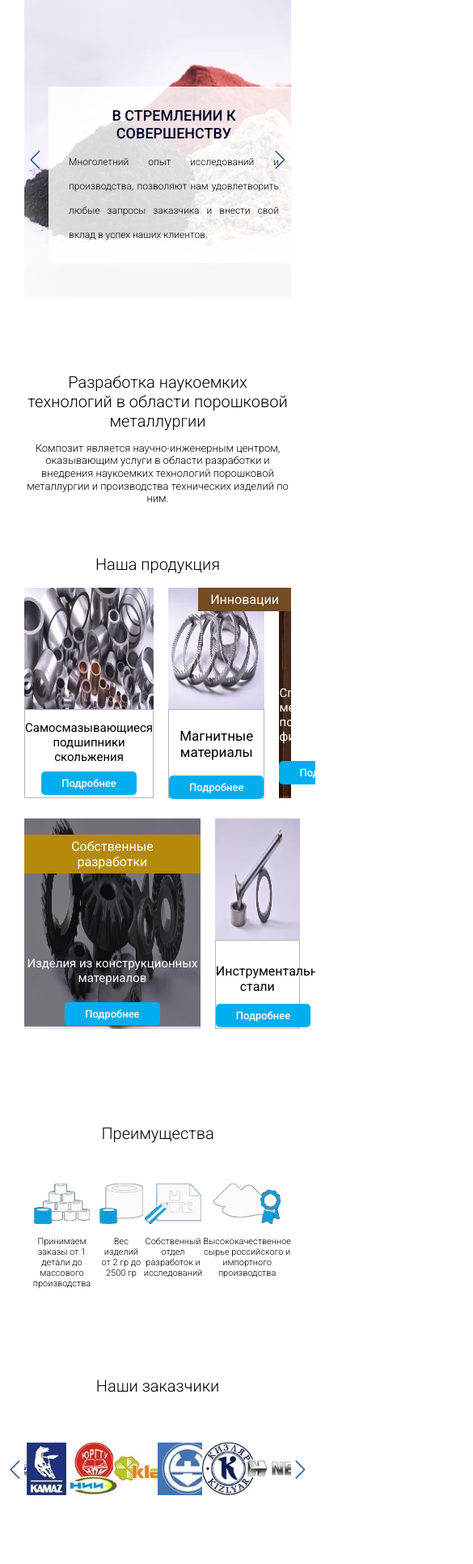
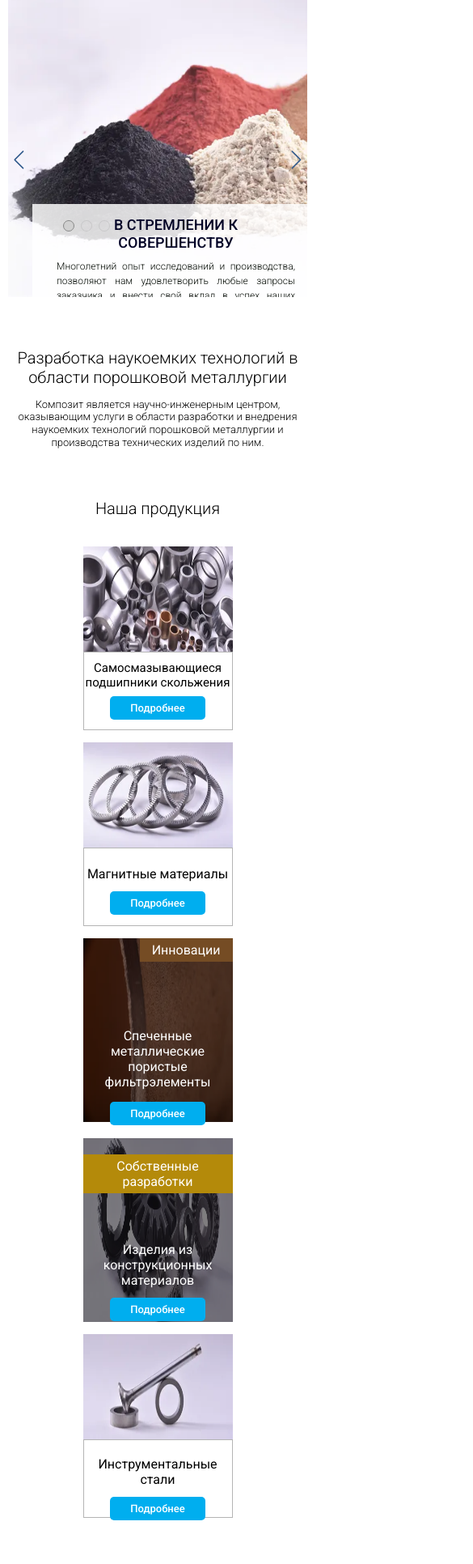
Before and after one commit to IvanVerushkin/ADM-test, a website: page ADM/app/index.html in a window 390 px wide. Shown: the part 68-2000 px from the top of the page at 81% size, 585 px wide, since content can reach past the window. Drawn offline with nearby package versions, Linux system fonts and the light colour scheme.

Commit message:
30.10 do adaptave

```diff
--- a/ADM/app/index.html
+++ b/ADM/app/index.html
@@ -112,8 +112,7 @@
             <section class="paragraph">
                <div class="container">
                   <div class="paragraph__inner">
-                     <h1 class="paragraph__title">Разработка наукоемких технологий в области
-                        порошковой металлургии
+                     <h1 class="paragraph__title">Разработка наукоемких технологий в области порошковой металлургии
                      </h1>
                      <p class="paragraph__descr">Композит является научно-инженерным центром, оказывающим услуги в области разработки и внедрения наукоемких технологий
                         порошковой металлургии и производства технических изделий по ним.
@@ -177,7 +176,7 @@
                                  <div class="production__background"></div>
                               </div>
                               <div class="production__item-content production__item-content--4">
-                                 <h3 class="production__item-title production__item-title--3">
+                                 <h3 class="production__item-title production__item-title--5">
                                     Изделия из конструкционных материалов
                                  </h3>
                                  <a class="production__item-btn" href="#">Подробнее</a>
@@ -293,10 +292,10 @@
             <div class="container">
                <div class="footer__inner">
 
-                  <div class="footer__item">
+                  <div class="footer__item footer__item--1">
                      <div class="footer__item-content-big">
                         <div class="logotype">
-                           <a class="logotype__link" href="#">KOMPOZIT</a>
+                           <a class="logotype__link footer-logotype__link" href="#">KOMPOZIT</a>
                            <span class="logotype__descr">Scientific and production enterprise</span>
                         </div>
                         <div class="footer__socials">
@@ -332,7 +331,7 @@
                         <a class="footer__link" href="#">Продукция</a>
                      </div>
                   </div>
-                  <div class="footer__item">
+                  <div class="footer__item footer__item--2">
                      <div class="footer__item-content-big">
                         <div class="footer__item-content-links">
                            <a class="footer__link" href="#">порошковая металлургия</a>
--- a/ADM/app/js/main.js
+++ b/ADM/app/js/main.js
@@ -40,6 +40,11 @@ let Myswiper2 = new Swiper('.customers__container', {
         nextEl: '.customers-button-next',
         prevEl: '.customers-button-prev',
     },
+    breakpoints: {
+        480: {
+            slidesPerView: 4,
+        }
+    },
     // autoplay: {
     //     stopOnLastSlide: false,
     //     disableOnInteraction: false
--- a/ADM/app/scss/style.scss
+++ b/ADM/app/scss/style.scss
@@ -51,7 +51,6 @@ body {
    max-width: 1200px;
    padding: 0 30px;
    margin: 0 auto;
-   background-color: #fff;
    overflow-x: hidden;
 }
 
@@ -61,6 +60,7 @@ body {
       justify-content: space-between;
       align-items: center;
       height: 85px;
+      overflow: hidden;
       z-index: 4;
    }
    &__nav {
@@ -333,6 +333,10 @@ body {
          &--4 {
             margin-top: 28px;
          }
+         &--5 {
+            font-size: 20px;
+            color: #fff;
+         }
       }
       &-btn {
          padding: 8px 35px;
@@ -368,7 +372,7 @@ body {
    &__background {
       position: absolute;
       width: 100%;
-      height: 99%;
+      height: 100%;
       top: 0;
       bottom: 0;
       z-index: 2;
@@ -451,15 +455,15 @@ body {
    &__inner {
       display: grid;
       grid-template-columns: 1fr 1fr 1fr 1fr;
-      height: 180px;
       align-content: center;
+      padding-top: 55px;
+      padding-bottom: 30px;
    }
    &__item {
       display: flex;
       flex-direction: column;
       justify-self: center;
       justify-content: space-between;
-      height: 100px;
       & a {
          display: block;
       }
@@ -491,6 +495,7 @@ body {
    &__socials {
       &-list {
          padding: 0;
+         margin: 0;
       }
       &-pnt {
          display: inline-block;
@@ -520,7 +525,9 @@ body {
       }
    }
 }
-
+.footer-logotype__link {
+   line-height: 1;
+}
 .footer__link:first-child,
 .footer__phone:first-child {
    margin-bottom: 12px;
@@ -547,8 +554,15 @@ body {
    .customers__title {
       font-size: 32px;
    }
+   .paragraph__inner {
+      margin-bottom: 40px;
+   }
    .benefits__image {
       height: 90px;
+   }
+   .footer__inner {
+      padding-top: 40px;
+      padding-bottom: 25px;
    }
 }
 
@@ -614,6 +628,9 @@ body {
          max-height: 75px;
       }
    }
+   .footer__inner {
+      padding-top: 30px;
+   }
    .footer__phone,
    .footer__link {
       font-size: 14px;
@@ -639,6 +656,9 @@ body {
    .swiper-arrows {
       position: relative;
       bottom: 195px;
+   }
+   .slider-conteiner {
+      margin-bottom: 70px;
    }
    .text-box {
       top: 110px;
@@ -667,9 +687,13 @@ body {
       }
       &--3 {
          font-size: 17px;
+         margin-bottom: 28px;
       }
       &--4 {
          font-size: 16px;
+      }
+      &--5 {
+         margin-bottom: 16px;
       }
    }
    .paragraph__title,
@@ -716,6 +740,7 @@ body {
 
 @media (max-width: 768px) {
    .header {
+      position: relative;
       &__burger {
          display: block;
          position: relative;
@@ -786,7 +811,7 @@ body {
             visibility: visible;
          }
          &-item {
-            height: 30px;
+            height: 20px;
             margin: 0;
          }
          &-list {
@@ -809,7 +834,7 @@ body {
       font-size: 22px;
    }
    .nav-menu {
-      top: 72px;
+      top: 31px;
       &__list {
          padding: 15px;
       }
@@ -829,11 +854,27 @@ body {
    .swiper-item {
       height: 370px;
    }
+   .swiper-pagination {
+      bottom: -23px !important;
+   }
+   .slider-conteiner {
+      margin-bottom: 60px;
+   }
    .text-box {
-      padding: 30px 20px 20px 30px;
+      top: 225px;
+      padding: 15px 15px 15px 30px;
+      &__title {
+         font-size: 18px;
+      }
       &__text {
-         font-size: 14px;
+         font-size: 12px;
       }
+   }
+   .paragraph__title,
+   .production__title,
+   .benefits__title,
+   .customers__title {
+      font-size: 26px;
    }
    .customers-button-next::after,
    .customers-button-prev::after,
@@ -844,18 +885,23 @@ body {
    .paragraph__descr {
       font-size: 13px;
    }
+   .production__inner {
+      margin-bottom: 70px;
+   }
    .production__item-title--3 {
       font-size: 15px;
       margin-bottom: 36px;
    }
-   .benefits__image {
-      height: 65px;
+   .benefits {
+      &__inner {
+         margin-bottom: 70px;
       }
-   .benefits__text {
+      &__image {
+         height: 60px;
+      }
+      &__text {
          font-size: 11px;
       }
-   .benefits__inner {
-      margin-bottom: 80px;
    }
    .customers {
       &__title {
@@ -863,6 +909,10 @@ body {
       }
       &__button {
          top: 130px;
+      }
+      &__item-img {
+         max-height: 60px;
+         max-width: 105px;
       }
    }
    .footer__phone, .footer__link {
@@ -874,23 +924,27 @@ body {
    .nav-menu__list {
       width: 300px;
    }
-   .header__nav-item {
-      height: 70px;
-   }
    .header__nav-item--middle {
       margin: 0 35px;
    }
-   .text-box__title {
+   .swiper-pagination {
+      bottom: 100px !important;
+   }
+   .text-box {
+      top: 255px;
+      &__title {
          font-size: 18px;
       }
-   .text-box__text {
+      &__text {
          font-size: 12px;
+         line-height: 1.5;
+      }
    }
    .benefits__image {
       height: 60px;
    }
    .production__item-title--3 {
-      margin-bottom: 25px;
+      margin-bottom: 38px;
    }
    .paragraph__title,
    .production__title,
@@ -898,11 +952,16 @@ body {
    .customers__title {
       font-size: 20px;
    }
-   .customers__item-img {
+   .customers {
+      &__title {
+         margin-bottom: 30px;
+      }
+      &__item-img {
          max-width: 110px;
       }
-   .customers__button {
+      &__button {
          top: 125px;
+      }
    }
 }
 
@@ -911,7 +970,7 @@ body {
       margin: 0 25px;
    }
    .nav-menu {
-      top: 67px;
+      top: 30px;
    }
    .swiper-arrows {
       bottom: 180px;
@@ -932,30 +991,227 @@ body {
 }
 
 @media (max-width: 667px) {
+   .container {
+      padding: 0 10px;
+   }
+   .header__nav.active {
+      transform: translateX(-10px);
+   }
    .header__nav-link {
       font-size: 10px;
    }
    .header__phone {
       font-size: 11px;
    }
-   .slider-conteiner {
-      margin-bottom: 60px;
+   .header__nav-item {
+      height: 30px;
+   }
+   .swiper-pagination {
+      bottom: 117px !important;
+   }
+   .nav-menu {
+      top: 40px;
    }
    .text-box {
-      padding: 25px 15px 20px 25px;
       left: 30px;
       max-width: 463px;
    }
    .slider-conteiner {
-      margin-bottom: 80px;
+      margin-bottom: 50px;
+   }
+   .first-slider-arrows {
+      bottom: 170px;
+   }
+   .benefits__inner {
+      margin-bottom: 70px;
    }
    .benefits__item {
       max-width: 157px;
    }
-   .first-slider-arrows {
-      bottom: 170px;
+   .production__item-title {
+      &--2 {
+         font-size: 15px;
+      }
+      &--3 {
+         margin-bottom: 35px;
+      }
+      &--4 {
+         font-size: 14px;
+         margin-top: 30px;
+      }
+      &--5 {
+         font-size: 18px;
+      }
+   }
+   .customers__item-img {
+      max-height: 70px;
+      max-width: 115px;
+   }
+   .customers-button-next {
+      right: -10px;
+   }
+   .customers-button-prev {
+      left: -10px;
    }
    .customers__button {
       top: 115px;
    }
+   .footer__phone, .footer__link {
+      font-size: 10px;
    }
+}
+
+@media (max-width: 650px) {
+   .customers-button-next {
+      right: -10px;
+   }
+   .customers-button-prev {
+      left: -10px;
+   }
+}
+
+@media (max-width: 600px) {
+   .production {
+      &__inner {
+         margin-bottom: 60px;
+         grid-gap: 20px 18px;
+      }
+      &__box {
+         grid-gap: 15px;
+         &--2 {
+            grid-template-columns: 66% 31%;
+         }
+      }
+      &__item {
+         height: 227px;
+         &-content {
+            &--3 {
+               top: 112px;
+            }
+            &--4 {
+               top: 132px;
+            }
+         }
+         &--btn {
+            padding: 5px 17px;
+         }
+      }
+      &__image {
+         height: 130px;
+         &-img {
+            height: 130px;
+            &--2 {
+               height: 227px;
+            }
+            &--3 {
+               height: 227px;
+            }
+         }
+      }
+   }
+
+   .production__item-title {
+      &--1 {
+         font-size: 13px;
+         margin-bottom: 15px;
+      }
+      &--2 {
+         font-size: 14px;
+         margin-bottom: 20px;
+      }
+      &--3 {
+         font-size: 14px;
+         margin-bottom: 13px;
+      }
+      &--4 {
+         margin-top: 25px;
+      }
+   }
+   .customers__item-img {
+      max-height: 70px;
+      max-width: 100px;
+   }
+}
+
+@media (max-width: 568px) {
+   .production {
+      &__title {
+         margin-bottom: 35px;
+      }
+      &__box {
+         grid-template: none;
+         justify-items: center;
+         &--2 {
+            grid-template-columns: 1fr 1fr;
+            grid-template: none;
+         }
+      }
+      &__item {
+         width: 50%;
+         &-content--3 {
+            top: 95px;
+         }
+         &-content--4 {
+            top: 112px;
+         }
+         &-title--1 {
+            font-size: 15px;
+            margin-bottom: 12px;
+            margin-top: 10px;
+         }
+         &-title--2 {
+            font-size: 16px;
+            margin-bottom: 16px;
+         }
+         &-title--3 {
+            font-size: 16px;
+            margin-bottom: 18px;
+         }
+         &-title--4 {
+            font-size: 16px;
+            margin-top: 20px;
+         }
+         &-title--5 {
+            font-size: 16px;
+         }
+      }
+   }
+   .footer__inner {
+      padding: 15px 0;
+   }
+}
+
+@media (max-width: 533px) {
+   .benefits {
+      &__inner {
+         margin-bottom: 50px;
+      }
+      &__row {
+         flex-wrap: wrap;
+         justify-content: space-around;
+         max-width: 460px;
+         margin: 0 auto;
+      }
+      &__item {
+         margin-bottom: 20px;
+      }
+      &__text {
+         font-size: 13px;
+      }
+   }
+   .footer {
+      &__inner {
+         grid-template-columns: 1fr 1fr;
+         grid-gap: 15px;
+      }
+      &__item {
+         &--1 {
+            order: 1;
+         }
+         &--2 {
+            order: 2;
+         }
+      }
+   }
+
+}
```
Also changed, not shown: ADM/app/css/style.min.css. Lines whose indentation alone changed are shown as unchanged.
